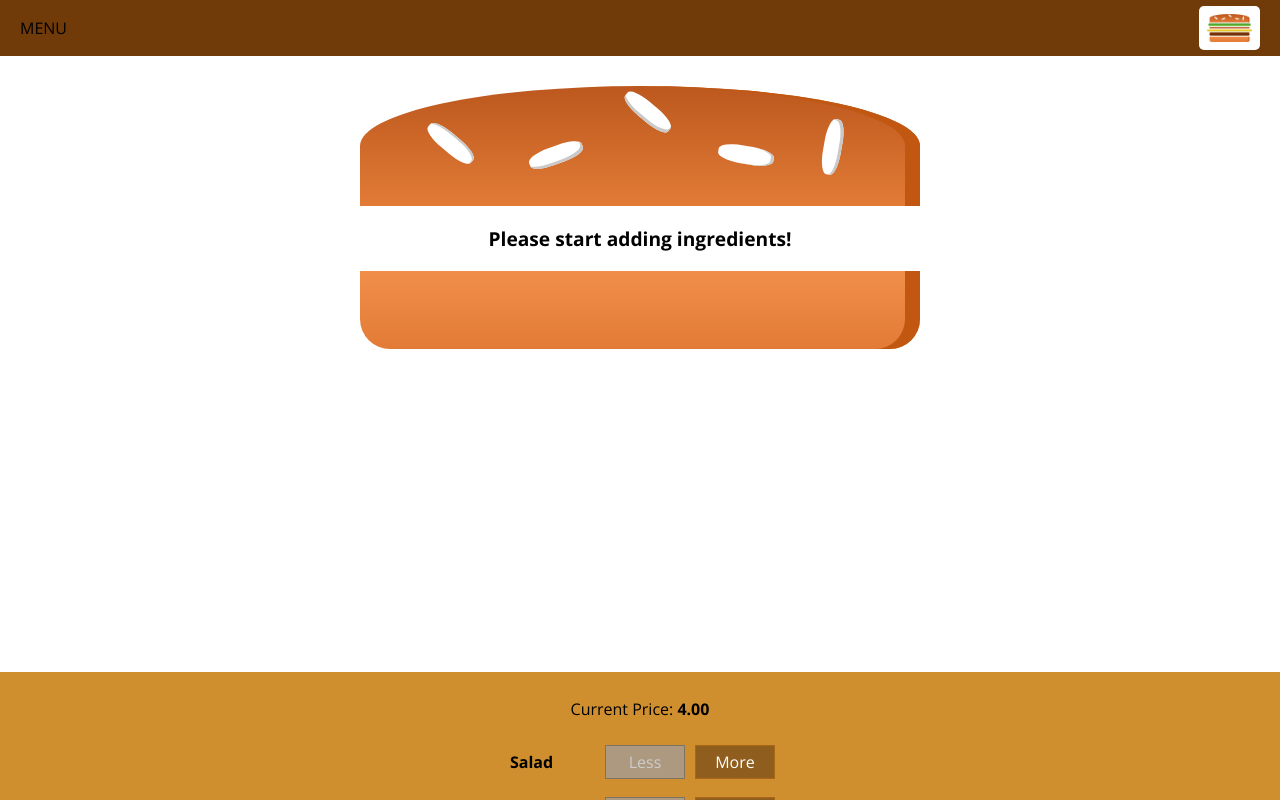
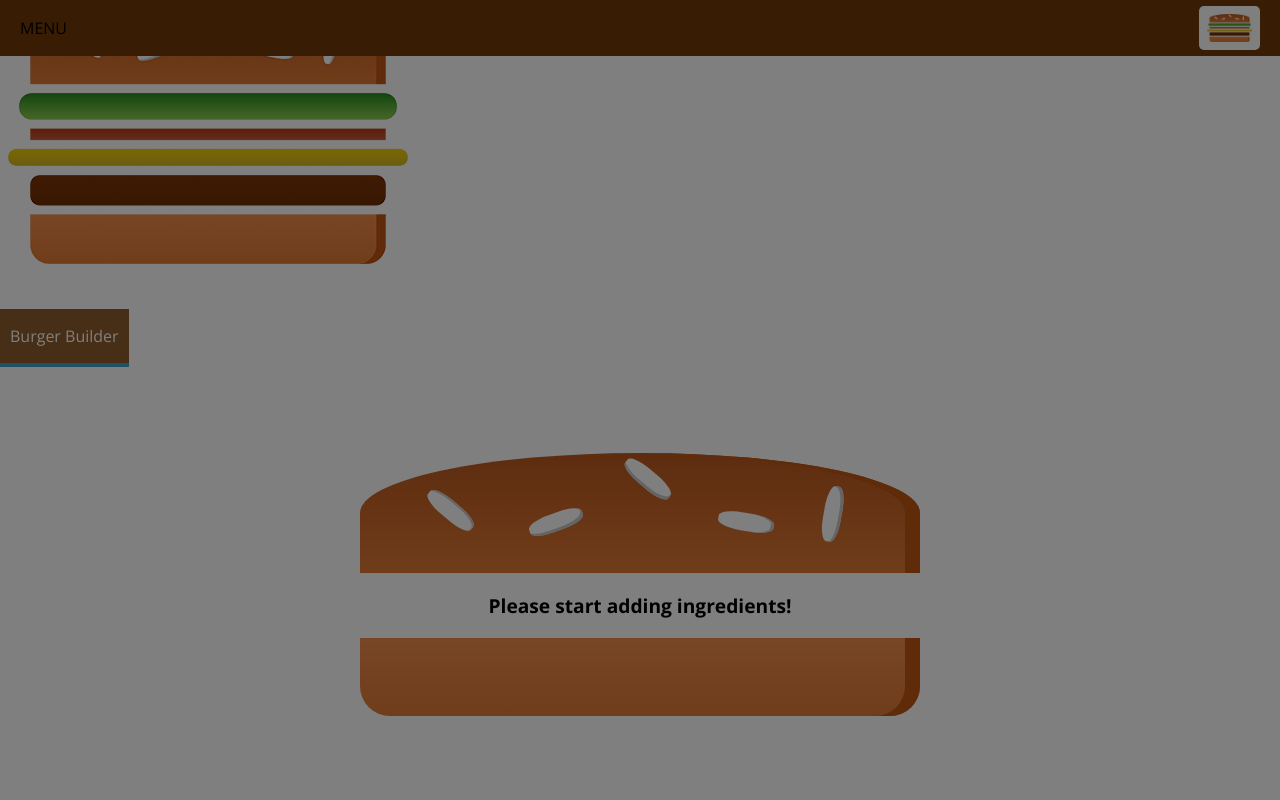
Before and after one commit to YudhaYuki/burger-builder-updated, a React app: page / in a window 1280 px wide. Shown: the top 800 px of the page. Built offline with nearby package versions, Linux system fonts and the light colour scheme.

Commit message:
Reuse the backdrop

```diff
--- a/src/components/Layout/Layout.js
+++ b/src/components/Layout/Layout.js
@@ -1,18 +1,33 @@
-import React from 'react';
+import React, { Component } from 'react';
 
 import Aux from '../../hoc/Aux';
 import classes from './Layout.css';
 import Toolbar from '../Navigation/Toolbar/Toolbar';
 import SideDrawer from '../Navigation/SideDrawer/SideDrawer';
 
-const layout = ( props ) => (
+class Layout extends Component {
+
+    state = {
+        showSideDrawer : true
+    }
+
+    sideDrawerClosedHandler = () => {
+        this.setState({showSideDrawer: false});
+    }
+
+    render () {
+        return (
         <Aux>
             <Toolbar />
-        <SideDrawer />
+            <SideDrawer
+                open={this.state.showSideDrawer}
+                closed={this.sideDrawerClosedHandler} />
             <main className={classes.Content}>
-            {props.children}
+                {this.props.children}
             </main>
         </Aux>
     );
+    };
+};
 
-export default layout;
+export default Layout;
--- a/src/components/Navigation/SideDrawer/SideDrawer.js
+++ b/src/components/Navigation/SideDrawer/SideDrawer.js
@@ -2,13 +2,22 @@
 
 import Logo from '../../Logo/Logo';
 import NavigationItems from '../NavigationItems/NavigationItems';
-import classes from './SideDrawer.css'
+import classes from './SideDrawer.css';
+import Backdrop from '../../UI/Backdrop/Backdrop';
+import Aux from '../../../hoc/Aux';
 
-const sideDrawer = () => {
-    // ...
+
+const sideDrawer = (props) => {
+    let attachedClasses = [classes.sideDrawer, classes.Close];
+
+    if (props.open) {
+        attachedClasses = [classes.sideDrawer, classes.Open]
+    }
 
     return (
-        <div className={classes.SideDrawer}>
+        <Aux>
+            <Backdrop show={props.open} clicked={props.closed} />
+            <div className={attachedClasses.join(' ')}>
                 <div className={classes.Logo}>
                     <Logo />
                 </div>
@@ -16,6 +25,7 @@
                     <NavigationItems />
                 </nav>
             </div>
+        </Aux>
     );
 };
 
```
Lines whose indentation alone changed are shown as unchanged.
